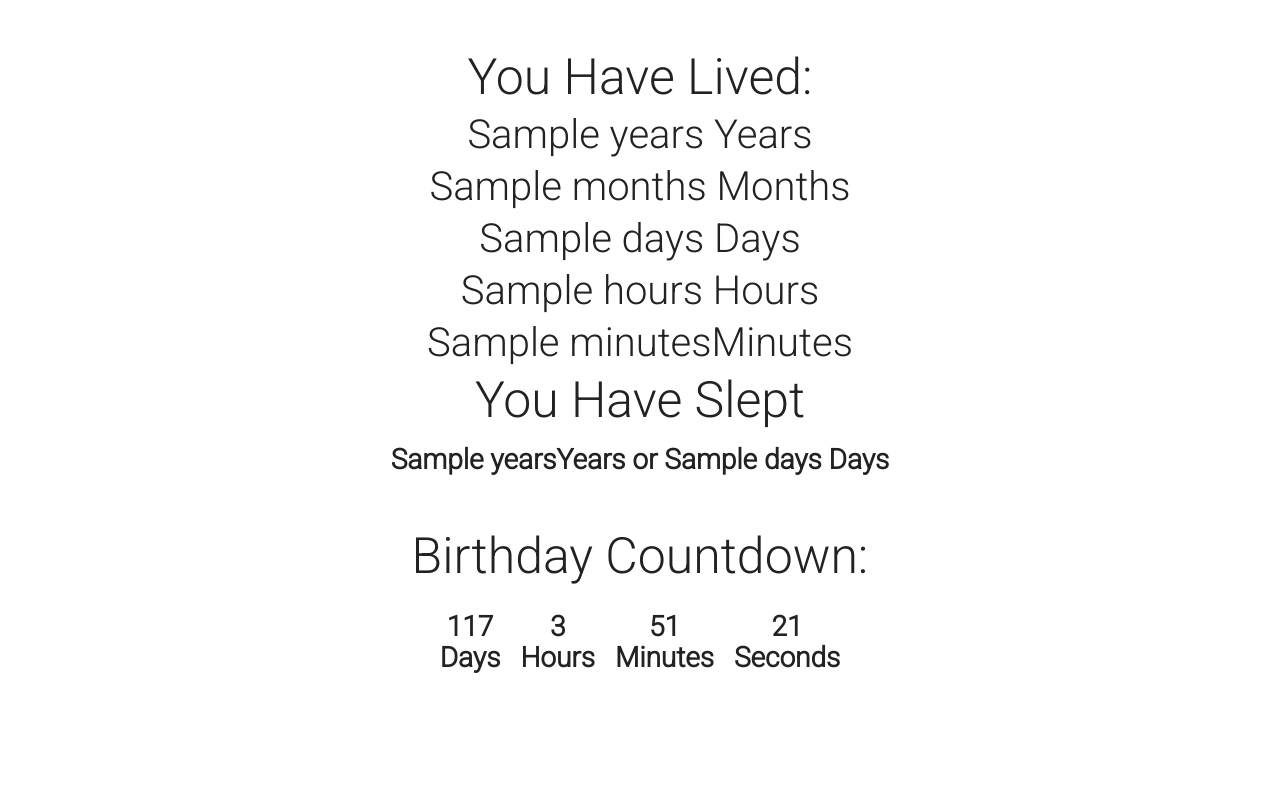
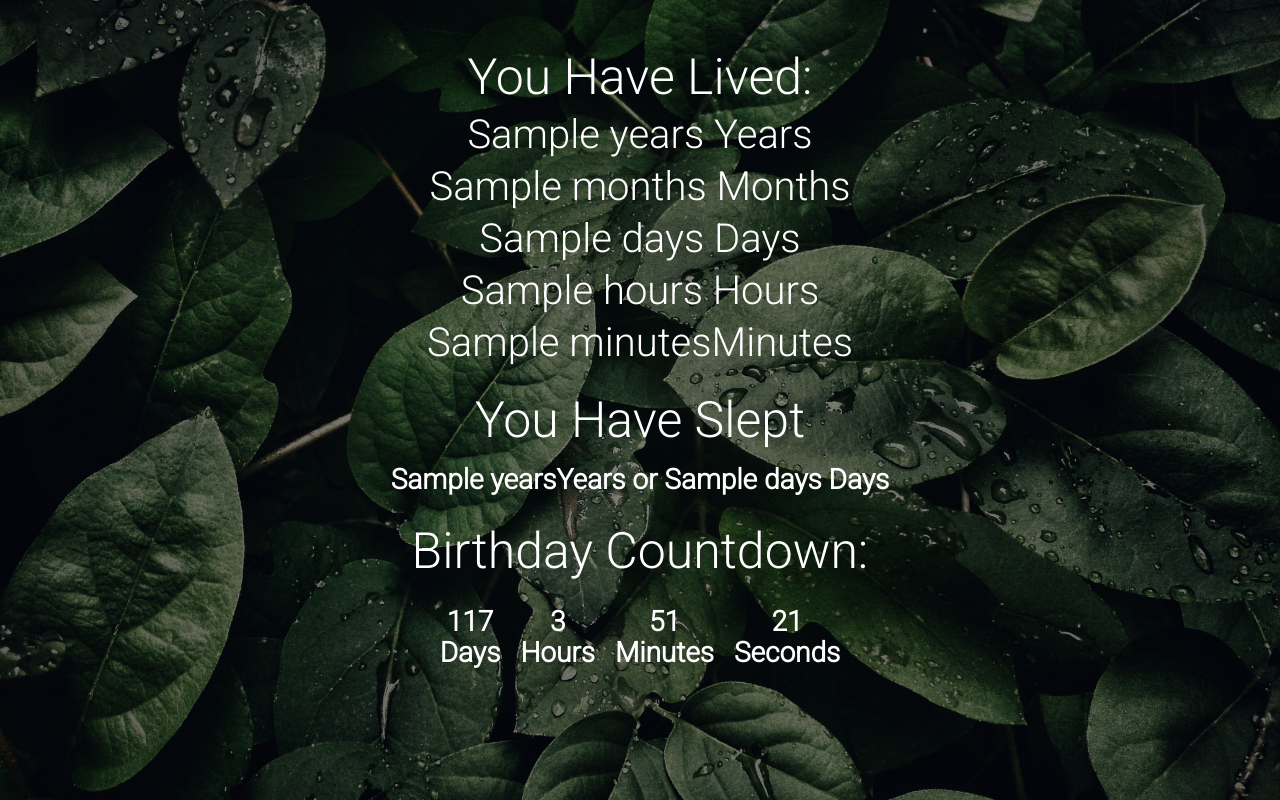
Before and after one commit to satyamohlan/birth, a Node server app: template Views/result.ejs in a window 1280 px wide. Run offline with Node 20, Linux system fonts and the light colour scheme; the template is opened without the code that fills it: most values are stand-ins (such as "Sample title", 1, 10 or a date in 2020); some libraries are stand-ins or nearby versions; some web fonts are replaced.

Commit message:
layout change+bug fix

```diff
--- a/Views/css/result.css
+++ b/Views/css/result.css
@@ -1,6 +1,23 @@
 body {
   margin: 0px;
   overflow: hidden;
+  background-color: black;
+  color: white;
+
+}
+
+body::after {
+  content: '';
+  z-index: -1;
+  background-image: url('../images/ss.jpg');
+  width: 100vw;
+  height: 100vh;
+  position: absolute;
+  top: 0px;
+  opacity: 0.5;
+  background-size: cover;
+  background-position: center center;
+  background-repeat: no-repeat;
 
 }
 
@@ -11,6 +28,8 @@ body {
 
 div.container {
   padding-top: 50px;
+  width: fit-content;
+
 }
 
 h1,
@@ -31,7 +50,8 @@ h2 {
 }
 
 div.slept {
-  padding-bottom: 30px;
+  padding-top: 20px;
+  padding-bottom: 5px;
 }
 
 .slept h3 {
--- a/Views/index.ejs
+++ b/Views/index.ejs
@@ -17,7 +17,7 @@
 		<p>Get Some interesting stats regarding your life</p>
 		<form action="bday" method="get">
 
-			<input type="date" name='date' id="bday"><button type="submit" class="btn btn-info">Submit</button>
+			<input type="date" name='date' required id="bday"><button type="submit" class="btn btn-info">Submit</button>
 
 		</form>
 	</div>
--- a/Views/result.ejs
+++ b/Views/result.ejs
@@ -18,8 +18,6 @@
     <h2><%=age.days%> Days</h2>
     <h2><%=age.hours%> Hours</h2>
     <h2><%=age.minutes%>Minutes</h2>
-  </div>
-  <div class="other">
     <div class="slept">
       <H1>You Have Slept</H1><BR>
       <H3> <%=age.slept.years%>Years or <%=age.slept.days%> Days</H3>
@@ -29,6 +27,9 @@
       <h3><span id="days"></span><span id="hours"></span><span id="minutes"></span><span id="seconds"></span></h3>
     </div>
   </div>
+  <div class="other">
+
+  </div>
   </div>
 </body>
 <script src="js/javascript.js"></script>
--- a/index.js
+++ b/index.js
@@ -1,6 +1,4 @@
 const express = require('express');
-const mongoose = require('mongoose');
-const db = require('./config/keys').MongoUri;
 const app = express();
 const port = process.env.PORT || 3000;
 app.set('view engine', 'ejs');
@@ -9,7 +7,13 @@ app.use('/images', express.static('views/images'));
 app.use('/js', express.static('views/js'));
 app.get('/', (req, res) => res.render('index'));
 app.get('/bday', (req, res) => {
+
   let date = req.query.date;
+  for (let i = 0; i < 5; i++) {
+    console.log(date);
+
+  }
+
   let bday = new Date(date);
   let today = new Date();
   var age = {};
@@ -36,7 +40,6 @@ app.get('/bday', (req, res) => {
 });
 app.get('/countdown', (req, res) => {
   let date = req.query.date;
-  console.log(date);
   let bday = new Date(date);
   let today = new Date();
   let nbday = new Date(date);
```
